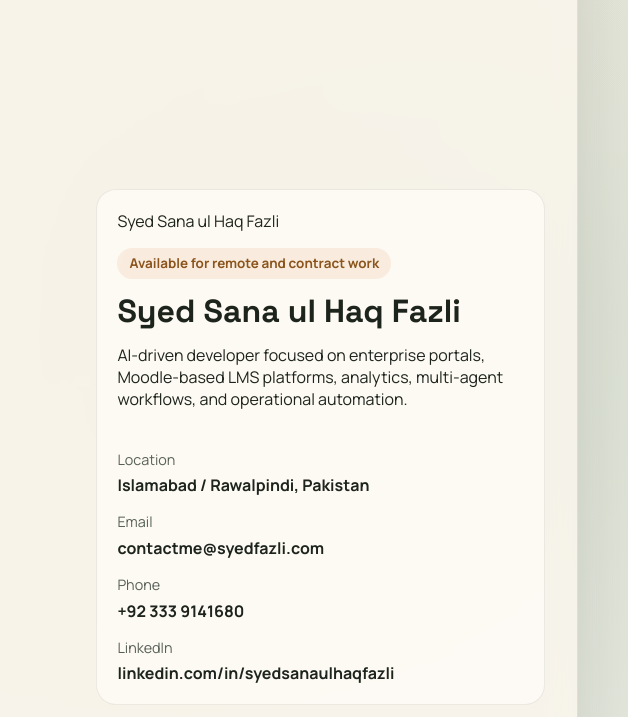
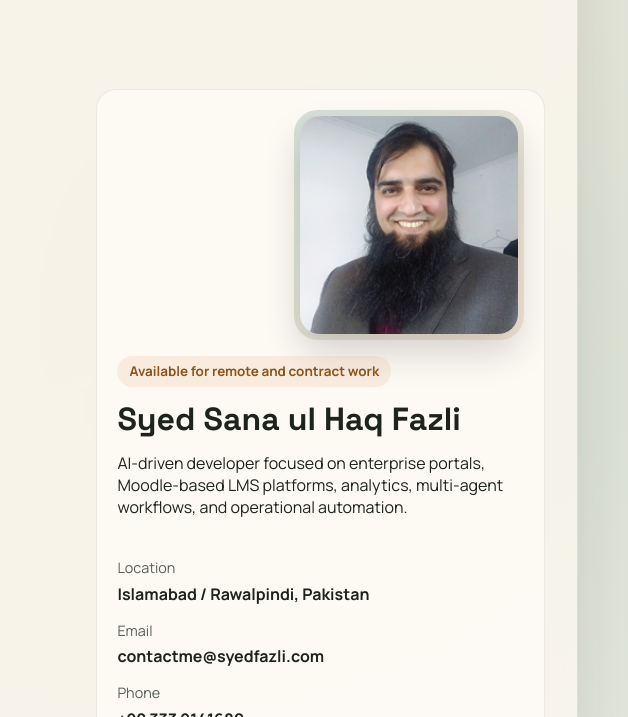
Before and after one commit to syedsanaulhaq/syedfazli-profile, a plain HTML site: page index.html in a window 1280 px wide. Shown: the part 235-952 px from the top of the page, 652-1280 px from the left. Drawn offline with Linux system fonts and the light colour scheme.

Commit message:
Restore photo, replace LinkedIn link with badge embed in hero card

```diff
--- a/index.html
+++ b/index.html
@@ -106,8 +106,12 @@
             </ul>
           </div>
           <aside class="hero-card">
-            <div class="linkedin-badge-hero">
-              <div class="badge-base LI-profile-badge" data-locale="en_US" data-size="large" data-theme="dark" data-type="VERTICAL" data-vanity="syedsanaulhaqfazli" data-version="v1"><a class="badge-base__link LI-simple-link" href="https://pk.linkedin.com/in/syedsanaulhaqfazli?trk=profile-badge" target="_blank" rel="noreferrer">Syed Sana ul Haq Fazli</a></div>
+            <div class="profile-photo-wrap">
+              <img
+                class="profile-photo"
+                src="./assets/personalpic.png"
+                alt="Portrait of Syed Sana ul Haq Fazli"
+              />
             </div>
             <div class="profile-chip">Available for remote and contract work</div>
             <h2>Syed Sana ul Haq Fazli</h2>
@@ -128,13 +132,8 @@
                 <dt>Phone</dt>
                 <dd><a href="tel:+923339141680">+92 333 9141680</a></dd>
               </div>
-              <div>
-                <dt>LinkedIn</dt>
-                <dd>
-                  <a href="https://www.linkedin.com/in/syedsanaulhaqfazli" target="_blank" rel="noreferrer">
-                    linkedin.com/in/syedsanaulhaqfazli
-                  </a>
-                </dd>
+              <div class="linkedin-badge-row">
+                <div class="badge-base LI-profile-badge" data-locale="en_US" data-size="medium" data-theme="light" data-type="VERTICAL" data-vanity="syedsanaulhaqfazli" data-version="v1"><a class="badge-base__link LI-simple-link" href="https://pk.linkedin.com/in/syedsanaulhaqfazli?trk=profile-badge" target="_blank" rel="noreferrer">Syed Sana ul Haq Fazli</a></div>
               </div>
             </dl>
           </aside>
--- a/styles.css
+++ b/styles.css
@@ -262,14 +262,27 @@ h3 {
   align-self: center;
 }
 
-.linkedin-badge-hero {
-  align-self: flex-start;
-  width: min(100%, 280px);
+.profile-photo-wrap {
+  align-self: flex-end;
+  width: min(100%, 230px);
   margin-bottom: 1rem;
+  padding: 0.35rem;
+  border-radius: 24px;
+  background: linear-gradient(135deg, rgba(13, 107, 93, 0.18), rgba(217, 143, 73, 0.18));
 }
 
-.linkedin-badge-hero .LI-profile-badge {
-  width: 100% !important;
+.profile-photo {
+  display: block;
+  width: 100%;
+  aspect-ratio: 1 / 1;
+  object-fit: cover;
+  object-position: center top;
+  border-radius: 20px;
+  box-shadow: 0 18px 36px rgba(29, 36, 28, 0.18);
+}
+
+.linkedin-badge-row {
+  margin-top: 1rem;
 }
 
 .profile-chip,
@@ -629,7 +642,7 @@ h3 {
     grid-template-columns: 1fr;
   }
 
-  .linkedin-badge-hero {
+  .profile-photo-wrap {
     align-self: center;
   }
 }
```
